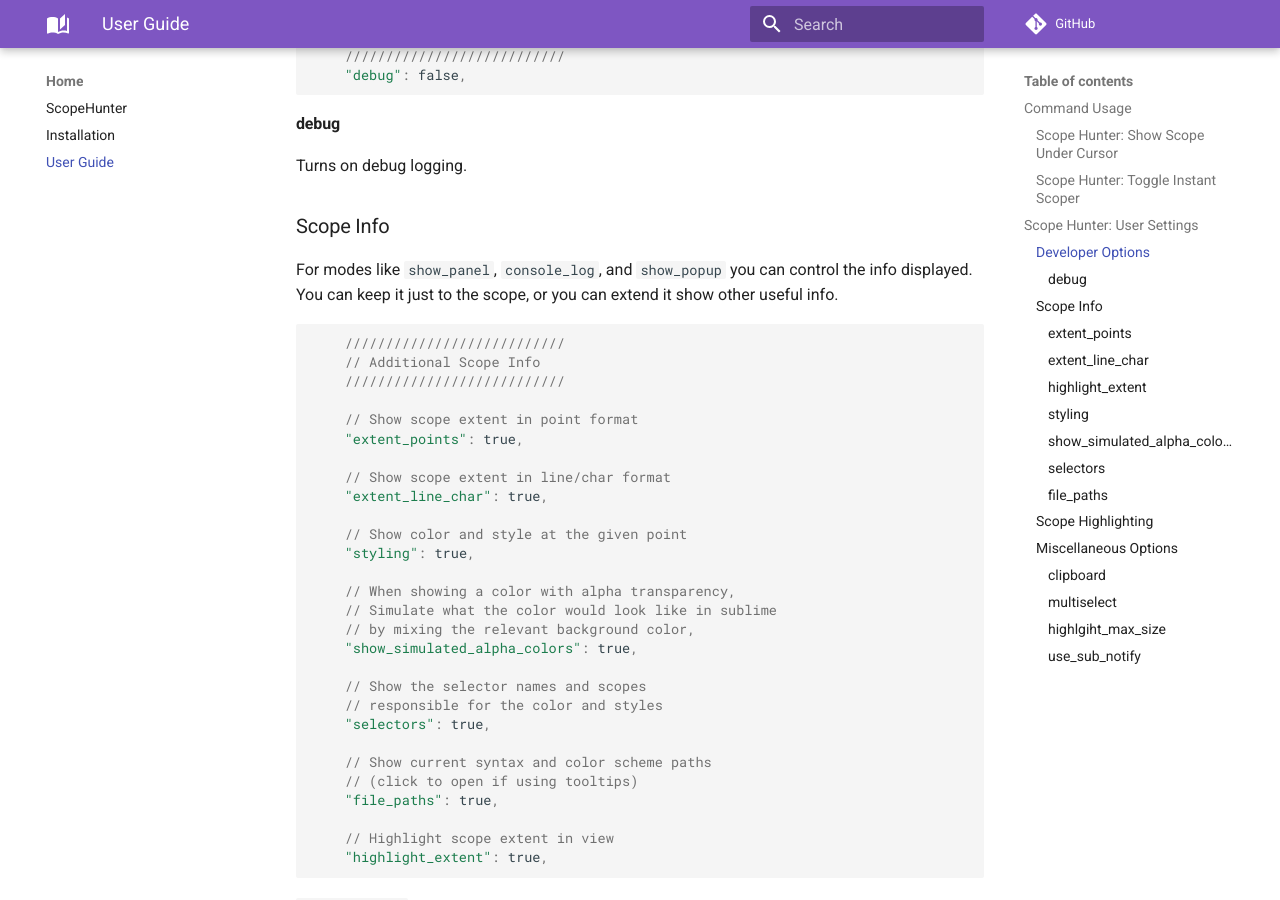
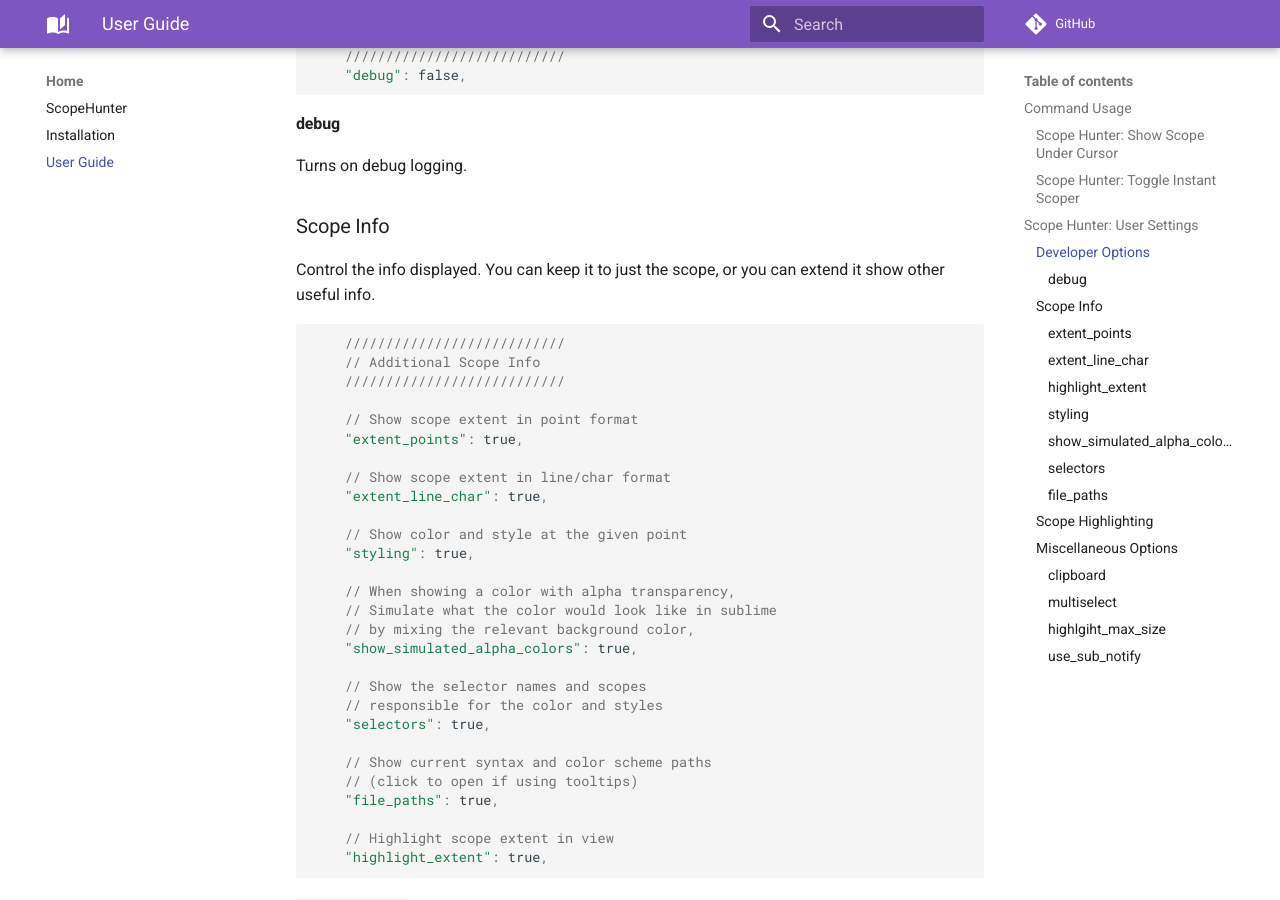
Before and after one commit to facelessuser/ScopeHunter, an MkDocs documentation site: the page built from docs/src/markdown/usage.md, in a window 1280 px wide and 900 px high, scrolled down 826 px. Built offline with MkDocs 1.6.1 and Material for MkDocs 9.7.7, drawn with Linux system fonts in a browser that asks for light colours; comment, search, counter and statistics services are not loaded; some of the changed text lies outside the part shown.

Commit message:
Remove old info about console, panels, and status bar

````diff
--- a/docs/src/markdown/usage.md
+++ b/docs/src/markdown/usage.md
@@ -35,8 +35,7 @@ Turns on debug logging.
 
 ### Scope Info
 
-For modes like `show_panel`, `console_log`, and `show_popup` you can control the info displayed.  You can keep it just
-to the scope, or you can extend it show other useful info.
+Control the info displayed.  You can keep it to just the scope, or you can extend it show other useful info.
 
 ```js
     ///////////////////////////
@@ -145,8 +144,7 @@ Auto-copies just the scope to the clipboard.
 
 #### `multiselect`
 
-Allow displaying of the scope info for multiple cursor selections (does not work for `show_statusbar` as space is very
-limited).
+Allow displaying of the scope info for multiple cursor selections.
 
 #### `highlgiht_max_size`
 
````
